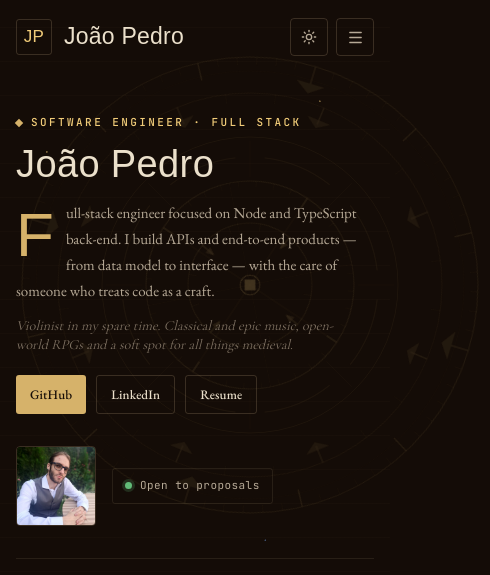
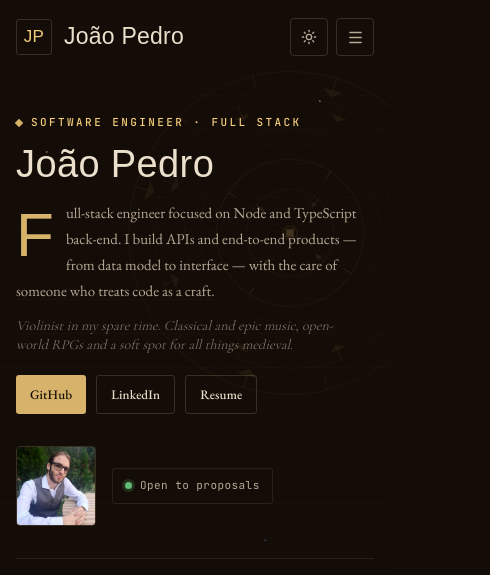
Before and after one commit to JoaoPedroQueirozRocha/Portifolio, a Next.js app in the folder frontend/: page /en in a window 390 px wide. Shown: the top 575 px of the page, 490 px wide, since content can reach past the window. Built offline with nearby package versions, Linux system fonts and the light colour scheme; a web font is replaced by a local one.

Commit message:
fix: correction on astrolabe to fit mobile layout

```diff
--- a/frontend/app/[lang]/page.tsx
+++ b/frontend/app/[lang]/page.tsx
@@ -18,16 +18,9 @@ export default async function Home({ params }: PageProps<"/[lang]">) {
   return (
     <main className="content-container flex flex-col" style={{ position: "relative" }}>
 
-      {/* Astrolábio — posicionado no canto sup-dir da main, atrás de tudo */}
-      <Astrolabe
-        style={{
-          position: "absolute",
-          top: "-30px",
-          right: "-100px",
-          opacity: 0.28,
-          zIndex: 0,
-        }}
-      />
+      {/* Astrolábio — canto sup-dir da main, atrás de tudo.
+          Tamanho e sangria por breakpoint em .astrolabe-hero (globals.css) */}
+      <Astrolabe className="astrolabe-hero" />
 
       {/* ── HERO ───────────────────────────────────────────────────────────
           Mobile  : Bio em cima (nome grande), Portrait abaixo como card
--- a/frontend/app/globals.css
+++ b/frontend/app/globals.css
@@ -184,6 +184,9 @@ html[data-theme="light"] {
 
   html, body {
     height: 100%;
+    /* Ornamentos decorativos sangram para fora do container; `clip` impede
+       scroll horizontal sem quebrar o position:sticky do header. */
+    overflow-x: clip;
   }
 
   html {
@@ -355,9 +358,40 @@ html[data-theme="light"] {
 }
 
 /* =====================================================================
-   ASTROLABE — animações das camadas giratórias
+   ASTROLABE — tamanho, posição e animações das camadas giratórias
    Os nomes de classe são prefixados com astro- para evitar colisões.
 ===================================================================== */
+
+/* Wrapper do SVG — quadrado, dimensionado por --astro-size */
+.astrolabe {
+  width: var(--astro-size, 480px);
+  aspect-ratio: 1;
+  flex-shrink: 0;
+}
+
+/* Marca-d'água do topo da main — sangra para a direita.
+   O clip em html/body evita que a sangria vire scroll horizontal. */
+.astrolabe-hero {
+  position: absolute;
+  z-index: 0;
+  opacity: 0.28;
+  --astro-size: 480px;
+  top: -30px;
+  right: -100px;
+}
+@media (max-width: 1023px) {
+  .astrolabe-hero { --astro-size: 400px; top: -24px; right: -80px; }
+}
+@media (max-width: 639px) {
+  /* Mobile — acompanha a largura da tela e sangra pouco, para o
+     núcleo do astrolábio continuar visível atrás do hero. */
+  .astrolabe-hero {
+    --astro-size: min(90vw, 340px);
+    top: -12px;
+    right: -18vw;
+  }
+}
+
 @keyframes astro-cw-slow   { to { transform: rotate(360deg);  } }
 @keyframes astro-ccw-slow  { to { transform: rotate(-360deg); } }
 @keyframes astro-cw-medium { to { transform: rotate(360deg);  } }
--- a/frontend/components/layout/Astrolabe.tsx
+++ b/frontend/components/layout/Astrolabe.tsx
@@ -2,6 +2,9 @@
  * Astrolabe — marca-d'água decorativa SVG.
  * Server Component puro (sem hooks). Animações via globals.css.
  * Usar com position:absolute/fixed no elemento pai.
+ *
+ * Tamanho: fluido. O wrapper (.astrolabe) lê --astro-size, que o consumidor
+ * ajusta por breakpoint; o SVG escala junto via viewBox + width/height 100%.
  */
 
 const S  = 480
@@ -94,11 +97,17 @@ export default function Astrolabe({
 }) {
   return (
     <div
-      className={`pointer-events-none select-none ${className}`}
+      className={`astrolabe pointer-events-none select-none ${className}`}
       aria-hidden="true"
-      style={{ width: S, height: S, ...style }}
+      style={style}
     >
-      <svg viewBox={`0 0 ${S} ${S}`} width={S} height={S} style={{ color: "var(--gold)" }}>
+      <svg
+        viewBox={`0 0 ${S} ${S}`}
+        width="100%"
+        height="100%"
+        preserveAspectRatio="xMidYMid meet"
+        style={{ display: "block", color: "var(--gold)" }}
+      >
 
         {/* Camada 1 — anel externo + marcações — gira horário 120s */}
         <g style={layerStyle("astro-cw-slow", "120s")} opacity={0.55}>
--- /dev/null
+++ b/frontend/pnpm-workspace.yaml
@@ -0,0 +1,3 @@
+allowBuilds:
+  sharp: set this to true or false
+  unrs-resolver: set this to true or false
```
